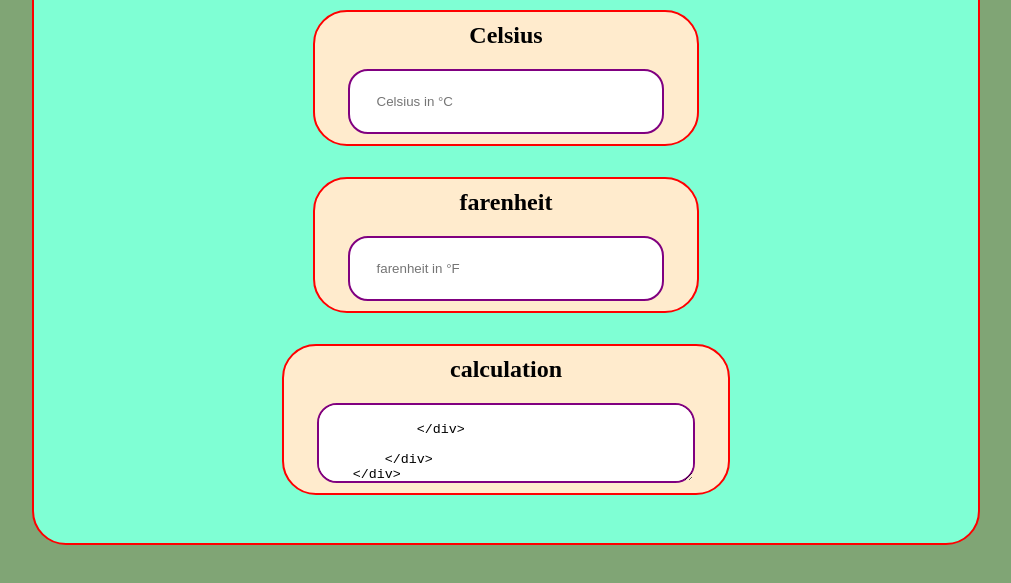
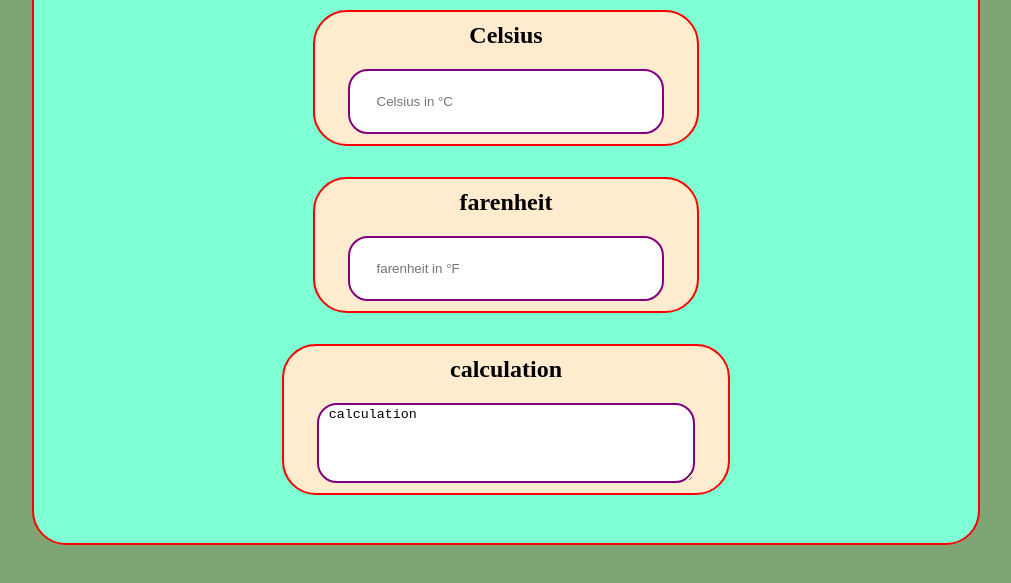
Before and after one commit to Ramesh-4p0/CodeAlpha_Project_Temperature_Converter, a plain HTML site: page index.html in a window 1280 px wide. Shown: the part 129-712 px from the top of the page, without its empty margins (134-1145 px from the left). Drawn offline with Linux system fonts and the light colour scheme.

Commit message:
Update index.html

```diff
--- a/index.html
+++ b/index.html
@@ -27,7 +27,7 @@
 
             <div class="row1">
                 <h2 class="one">calculation</h2>
-                <textarea class="implas" type="text" placeholder="calculation">
+                 <textarea class="implas" type="text" > calculation </textarea>
 
             </div>
 
```
